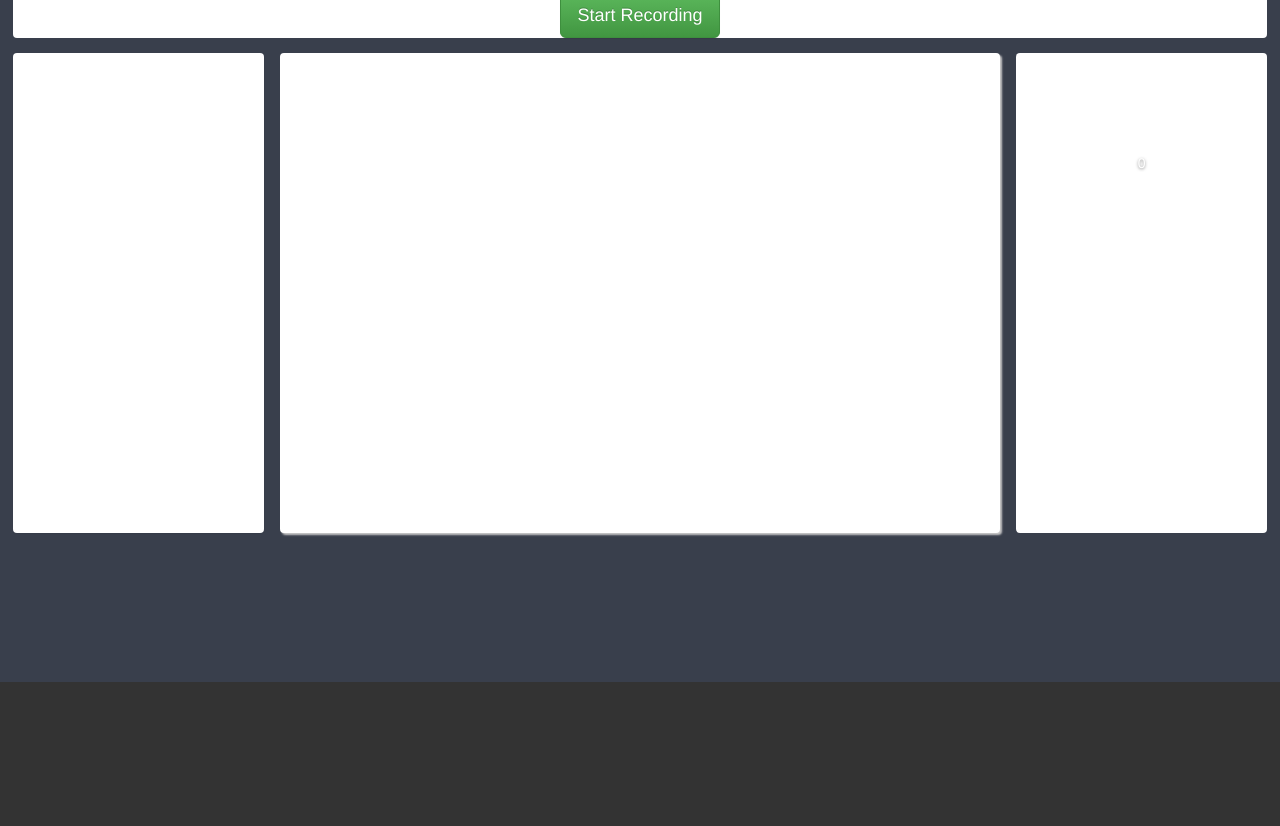
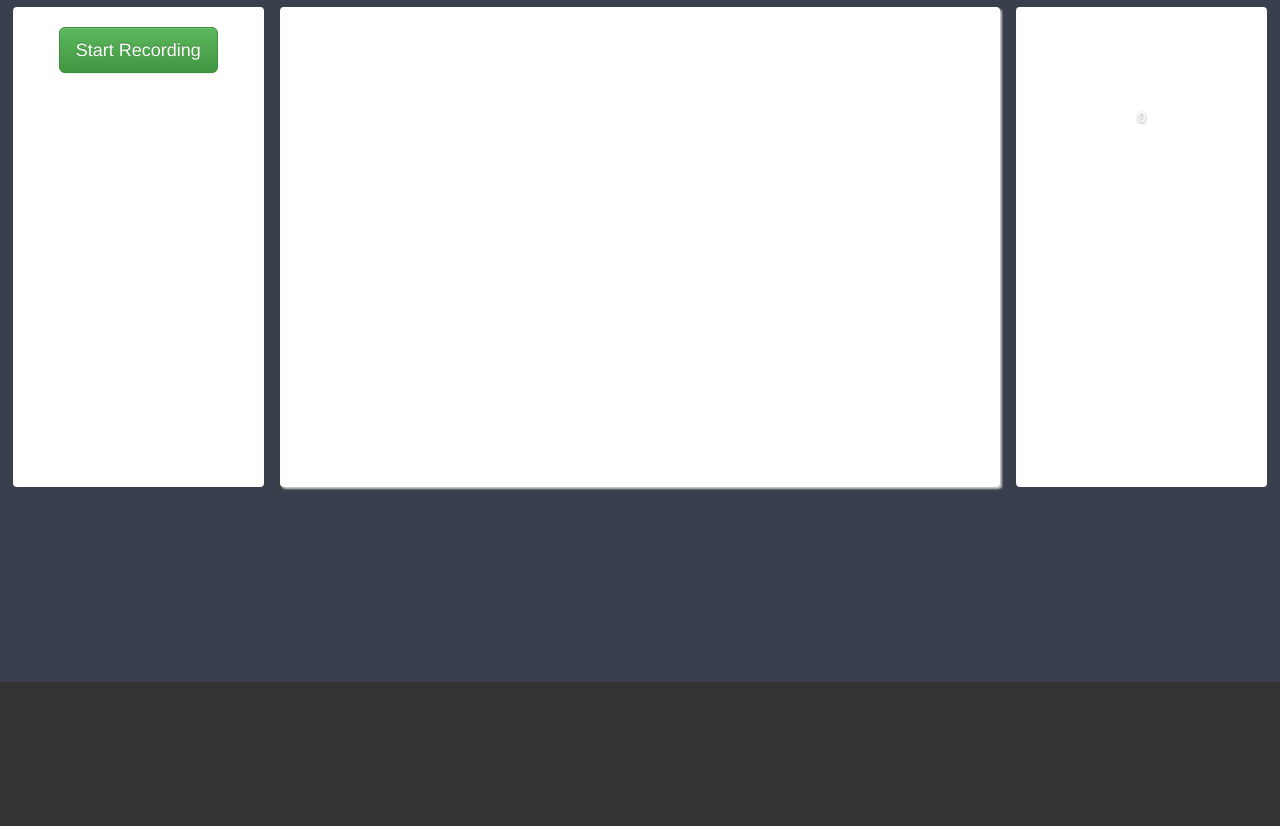
Before and after one commit to ricardosllm/fda-camera, a plain HTML site: page index.html in a window 1280 px wide. Shown: the part 118-944 px from the top of the page. Drawn offline with nearby package versions, Linux system fonts and the light colour scheme.

Commit message:
Moved 'Start recording' button

```diff
--- a/index.html
+++ b/index.html
@@ -218,20 +218,18 @@
     <body>
         <div  id='divFlash'></div>
         <div class="playerpanel" >
-            <h2 style="line-height:200%;display:none;">APAC TechSummit 2015 HK</h2>
-
             <div class="headerpanel" style="min-height:90px;width: 100%;">
                 <table width="100%">
                     <tr>
                         <td>
                             <div class="cameralbl" id="lblCamName"></div>
                             <h1>Camera app</h1>
-                            <button id="btnSnap"
-                                    class="btn btn-success btn-lg "
-                                    label-active="Stop recording"
-                                    label-inactive="Start recording">
-                                Start Recording
-                            </button>
+                            <!-- <button id="btnSnap" -->
+                            <!-- class="btn btn-success btn-lg " -->
+                            <!-- label-active="Stop recording" -->
+                            <!-- label-inactive="Start recording"> -->
+                            <!-- Start Recording -->
+                            <!-- </button> -->
                         </td>
                         <td>
                             <button id="btnStream"
@@ -246,7 +244,13 @@
                 </table>
             </div>
             <div class="cameraframe panel" style="width:20%;">
-                <!-- <button id="btnSnap" class="btn btn-success btn-lg " label-active="Stop recording" label-inactive="Start recording">Start Recording</button> -->
+                <button
+                    id="btnSnap"
+                    class="btn btn-success btn-lg "
+                    label-active="Stop recording"
+                    label-inactive="Start recording">
+                    Start Recording
+                </button>
                 <div style="margin-top:50px;display:none;">
                     <img src="images/Cognito.svg" width="50px" height="50px"/>
                     <img src="images/S3.svg" width="50px" height="50px"/>
```
